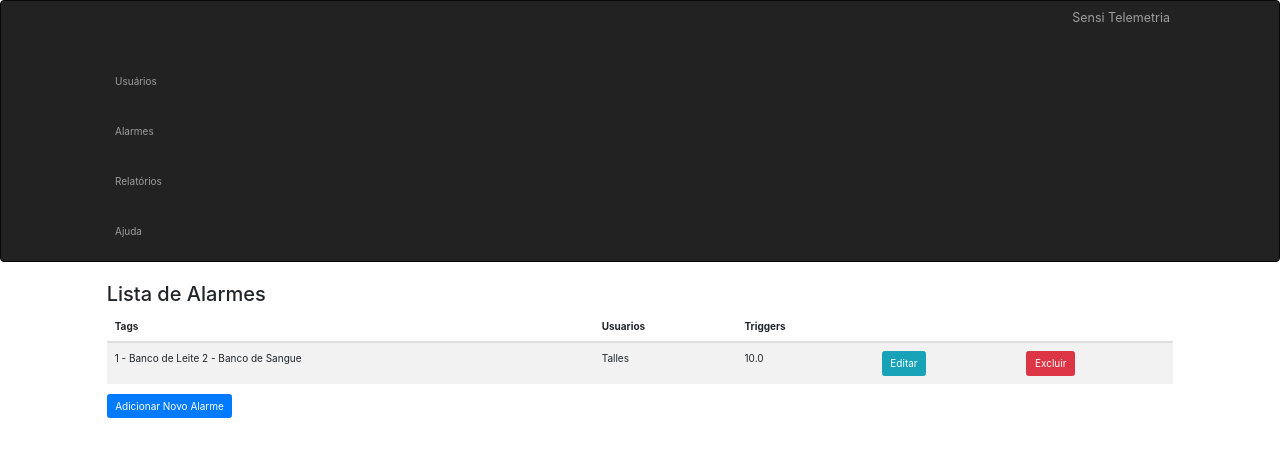
After one commit to sensiTelemetria/Django, a Django app: page /alarmes/lista-alarmes/ in a window 1280 px wide. The commit adds this page. Shown: the top 457 px of the page. Run offline with Django 3.2, Linux system fonts and the light colour scheme; data comes from the database, SQL or seed files in the repository; both versions use the stored data as it was after the commit; some libraries are stand-ins or nearby versions.

Commit message:
Usuarios e Alarme

```diff
--- a/SensiProject/SensiProject/settings.py
+++ b/SensiProject/SensiProject/settings.py
@@ -41,6 +41,7 @@ INSTALLED_APPS = [
     'tags',
     'alarmes',
     'usuarios',
+    'widget_tweaks'
 ]
 
 MIDDLEWARE = [
--- a/SensiProject/SensiProject/urls.py
+++ b/SensiProject/SensiProject/urls.py
@@ -20,7 +20,7 @@ from alarmes import urls as alarmes_url
 from usuarios import urls as usuarios_url
 
 urlpatterns = [
-    path('home/', core_views.home),
+    path('home/', core_views.home, name = 'Sensi'),
     path('admin/', admin.site.urls),
     path('alarmes/',include(alarmes_url)),
     path('usuarios/',include(usuarios_url)),
--- a/SensiProject/alarmes/forms.py
+++ b/SensiProject/alarmes/forms.py
@@ -2,9 +2,6 @@ from django import forms
 from .models import alarme
 
 class alarmeForm(forms.ModelForm):
-    tags = forms.MultipleChoiceField(widget=forms.SelectMultiple(attrs={'class': 'form-control'}))
-    usuarios = forms.MultipleChoiceField(widget=forms.SelectMultiple(attrs={'class': 'form-control'}))
-    trigger = forms.FloatField(widget=forms.NumberInput(attrs={'class': 'form-control'}))
 
     class Meta:
         model = alarme
--- a/SensiProject/alarmes/models.py
+++ b/SensiProject/alarmes/models.py
@@ -11,4 +11,4 @@ class alarme(models.Model):
     trigger = models.FloatField(verbose_name='Valor do Trigger')
 
     def __str__(self):
-        return str(self.id) + ' - ' + str(self.trigger)
+        return str(self.id) + ' | ' + str(self.trigger)
--- /dev/null
+++ b/SensiProject/alarmes/templates/lista_alarmes.html
@@ -0,0 +1,38 @@
+{% extends "Base.html" %}
+{% load staticfiles %}
+
+
+{%  block body %}
+
+
+<div class="col-sm-1"></div>
+<div class="col-sm-10">
+    <div class="row">
+        <h2> Lista de Alarmes</h2>
+        <table class="table table-striped">
+            <thead>
+                <tr>
+                   <th> Tags </th>
+                   <th> Usuarios </th>
+                   <th> Triggers </th>
+                   <th colspan="2">  </th>
+                </tr>
+            </thead>
+            <tbody>
+                {%  for each in alarmes %}
+                    <tr>
+                         <td> {%  for i in each.tags.all %} {{ i }} {% endfor %}
+                        <td> {%  for i in each.usuarios.all %} {{ i }} {% endfor %}
+                        </td>
+                        <td> {{ each.trigger}} </td>
+                        <td><a href="" class="btn btn-info btn-xs">Editar</a></td>
+                        <td><a href="{% url 'deleta_usuario' each.id %}" class="btn btn-danger btn-xs">Excluir</a></td>
+                    </tr>
+                {% endfor %}
+            </tbody>
+        </table>
+        <a href="{% url 'novo_alarme' %}" class = "btn btn-primary"> Adicionar Novo Alarme</a>
+    </div>
+</div>
+<div class="col-sm-1"></div>
+{% endblock body %}
--- a/SensiProject/alarmes/urls.py
+++ b/SensiProject/alarmes/urls.py
@@ -4,5 +4,5 @@ from .import views
 
 urlpatterns = [
     path('novo-alarme/', views.novo_alarme, name='novo_alarme'),
-
+    path('lista-alarmes/',views.alarmes, name='lista_alarmes'),
 ]
--- a/SensiProject/alarmes/views.py
+++ b/SensiProject/alarmes/views.py
@@ -1,5 +1,6 @@
 from django.shortcuts import render
 from django.http import HttpResponse
+from alarmes.models import alarme
 
 
 # Create your views here.
@@ -17,4 +18,10 @@ def novo_alarme(request):
     else:
         form = alarmeForm()
 
-    return render(request, '../../alarmes/templates/novo_alarme.html', {'form': form})
+    return render(request, 'novo_alarme.html', {'form': form})
+
+
+
+def alarmes(request):
+    alarmes = alarme.objects.all()
+    return render(request,'lista_alarmes.html', {'alarmes': alarmes})
--- a/SensiProject/core/views.py
+++ b/SensiProject/core/views.py
@@ -1,5 +1,6 @@
 from django.shortcuts import render
 from django.http import HttpResponse
+from usuarios.models import usuario
 
 # Create your views here.
 def home(request):
--- a/SensiProject/templates/Base.html
+++ b/SensiProject/templates/Base.html
@@ -2,6 +2,7 @@
 <!DOCTYPE html>
 
 <link rel="stylesheet" href="https://maxcdn.bootstrapcdn.com/bootstrap/3.3.7/css/bootstrap.min.css" integrity="sha384-BVYiiSIFeK1dGmJRAkycuHAHRg32OmUcww7on3RYdg4Va+PmSTsz/K68vbdEjh4u" crossorigin="anonymous">
+<link href="{% static "css/lista-usuarios.css" %}" rel="stylesheet">
 
 <html lang="en">
   <head>
@@ -12,6 +13,7 @@
     <meta name="description" content="">
     <meta name="author" content="">
     <link rel="icon" href="../../favicon.ico">
+
 
     <title>Starter Template for Bootstrap</title>
 
@@ -50,8 +52,8 @@
             </div>
             <div id="navbar" class="collapse navbar-collapse">
               <ul class="nav navbar-nav">
-                <li><a href="{%  url 'novo_usuario' %}">Usuários</a></li>
-                <li><a href="{%  url 'novo_alarme' %}">Alarmes</a></li>
+                <li><a href="{%  url 'lista_usuarios' %}">Usuários</a></li>
+                <li><a href="{%  url 'lista_alarmes' %}">Alarmes</a></li>
                 <li><a href="/relatorios">Relatórios</a></li>
                 <li><a href="/Ajuda">Ajuda</a></li>
 
--- /dev/null
+++ b/SensiProject/usuarios/static/css/lista-usuarios.css
@@ -0,0 +1,3 @@
+   .text-align {
+       text-align: center !important;
+    }
--- a/SensiProject/usuarios/templates/novo_usuario.html
+++ b/SensiProject/usuarios/templates/novo_usuario.html
@@ -1,5 +1,6 @@
 <!DOCTYPE html>
 {% extends "base.html" %}
+{% load staticfiles %}
 
 <html lang="en" xmlns="http://www.w3.org/1999/html">
 <head>
@@ -11,7 +12,7 @@
                 <div class="col-sm-4"></div>
                 <div class="col-sm-4">
                     <h3>Adicionar um novo usuário</h3>
-                        <form class="" action ="" method ="POST">
+                        <form class="" action ="{% url 'lista_usuarios' %}" method ="POST">
                             {%  csrf_token %}
                             <div class="form-group">
                             <label for="{{ form.nome.id_for_label }}">Nome</label>
@@ -30,8 +31,9 @@
                             {{ form.chat_id }}
                             </div>
                                 <button class="btn btn-primary" name="button">Criar Usuário</button>
+
+                        </form>
                                 <button class="btn btn-link" name="button">Limpar</button>
-                        </form>
                 </div>
                 <div class="col-sm-4"></div>
             </div>
--- a/SensiProject/usuarios/urls.py
+++ b/SensiProject/usuarios/urls.py
@@ -4,4 +4,6 @@ from .import views
 
 urlpatterns = [
     path('novo-usuario/', views.novo_usuario, name='novo_usuario'),
+    path('lista-usuarios/', views.usuarios, name='lista_usuarios'),
+    path('deleta-usuario/<id>', views.deleta_usuario, name='deleta_usuario'),
 ]
```
Also changed, not shown: SensiProject/alarmes/templates/novo_alarme.html (+4 -3 lines), SensiProject/usuarios/views.py (+17 -3 lines), SensiProject/alarmes/migrations/0001_initial.py, SensiProject/db.sqlite3, SensiProject/tags/migrations/0001_initial.py, SensiProject/usuarios/migrations/0001_initial.py, 1 other file.
